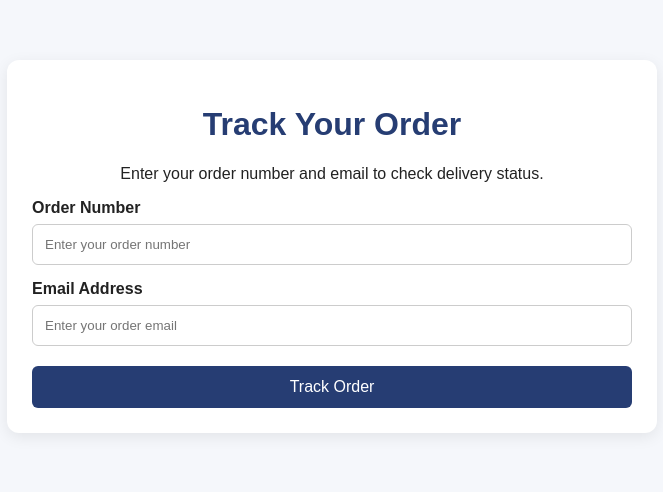
After one commit to Muthulakshmi1995/django-ecommerce-shoe-website, a Django app: page /track-order/ in a window 1280 px wide. The commit adds this page. Shown: the top 492 px of the page, without its empty margins (308-971 px from the left). Run offline with Django 5.2, Linux system fonts and the light colour scheme.

Commit message:
Add order tracking and my orders

```diff
--- a/config/settings.py
+++ b/config/settings.py
@@ -1,7 +1,9 @@
 import os
+from dotenv import load_dotenv
 from pathlib import Path
 
 BASE_DIR = Path(__file__).resolve().parent.parent
+load_dotenv(BASE_DIR / ".env")
 SECRET_KEY = os.environ.get("DJANGO_SECRET_KEY", "django-insecure-stepup-local-development-only-change-before-deploy")
 DEBUG = os.environ.get("DJANGO_DEBUG", "1") == "1"
 
--- a/requirements.txt
+++ b/requirements.txt
@@ -3,3 +3,4 @@ Pillow>=10.0
 razorpay>=1.4.2
 gunicorn>=23.0
 whitenoise>=6.9
+python-dotenv>=1.0
--- a/store/urls.py
+++ b/store/urls.py
@@ -20,5 +20,8 @@ urlpatterns = [
     path("checkout/", views.checkout, name="checkout"),
     path("payment/verify/", views.verify_payment, name="verify_payment"),
     path("order/success/<int:order_id>/", views.order_success, name="order_success"),
+    path("track-order/", views.track_order, name="track_order"),
+    path("my-account/", views.my_account, name="my_account"),
+path("my-orders/", views.my_orders, name="my_orders"),
         path("<slug:slug>/", views.category, name="category_short"),
 ]
--- a/store/views.py
+++ b/store/views.py
@@ -5,6 +5,7 @@ from django.conf import settings
 from django.contrib.auth import authenticate, login, logout
 from django.contrib.auth.forms import UserCreationForm
 from django.contrib import messages
+from django.contrib.auth.decorators import login_required
 from django.core.management import call_command
 from django.db import transaction
 from django.http import JsonResponse
@@ -290,7 +291,31 @@ def verify_payment(request):
 def order_success(request, order_id):
     order = get_object_or_404(Order, pk=order_id)
     return render(request, "store/order_success.html", {"order": order})
+def track_order(request):
+    order = None
+    error = ""
 
+    if request.method == "POST":
+        order_number = request.POST.get("order_number", "").strip()
+        email = request.POST.get("email", "").strip()
+
+        if order_number.isdigit():
+            order = Order.objects.filter(
+                pk=int(order_number),
+                email__iexact=email
+            ).first()
+
+        if order is None:
+            error = "Order not found. Please check your order number and email."
+
+    return render(
+        request,
+        "store/track_order.html",
+        {
+            "order": order,
+            "error": error,
+        }
+    )
 
 def customer_login(request):
     if request.user.is_authenticated:
@@ -325,3 +350,19 @@ def customer_logout(request):
     logout(request)
     messages.info(request, "You have been logged out.")
     return redirect("store:home")
+@login_required
+def my_account(request):
+    return render(request, "store/my_account.html")
+
+
+@login_required
+def my_orders(request):
+    orders = Order.objects.filter(
+        user=request.user
+    ).order_by("-created_at")
+
+    return render(
+        request,
+        "store/my_orders.html",
+        {"orders": orders}
+    )
--- /dev/null
+++ b/templates/store/track_order.html
@@ -0,0 +1,197 @@
+<!DOCTYPE html>
+<html lang="en">
+<head>
+    <meta charset="UTF-8">
+    <meta name="viewport" content="width=device-width, initial-scale=1.0">
+    <title>Track Your Order</title>
+
+    <style>
+        body {
+            font-family: Arial, sans-serif;
+            background: #f5f7fb;
+            margin: 0;
+            padding: 30px 15px;
+            color: #222;
+        }
+
+        .container {
+            max-width: 600px;
+            margin: 30px auto;
+            background: white;
+            padding: 25px;
+            border-radius: 12px;
+            box-shadow: 0 4px 15px rgba(0, 0, 0, 0.08);
+        }
+
+        h1, h2 {
+            text-align: center;
+            color: #263d73;
+        }
+
+        label {
+            display: block;
+            margin-top: 15px;
+            font-weight: bold;
+        }
+
+        input {
+            width: 100%;
+            box-sizing: border-box;
+            padding: 12px;
+            margin-top: 7px;
+            border: 1px solid #ccc;
+            border-radius: 6px;
+        }
+
+        button {
+            width: 100%;
+            padding: 12px;
+            margin-top: 20px;
+            background: #263d73;
+            color: white;
+            border: none;
+            border-radius: 6px;
+            cursor: pointer;
+            font-size: 16px;
+        }
+
+        button:hover {
+            background: #182951;
+        }
+
+        .error {
+            background: #ffe8e8;
+            color: #a40000;
+            padding: 12px;
+            border-radius: 6px;
+            margin-top: 15px;
+        }
+
+        .order-details {
+            margin-top: 25px;
+            padding: 18px;
+            background: #f1f7ff;
+            border-radius: 8px;
+        }
+
+        .status {
+            color: #187343;
+            font-weight: bold;
+            font-size: 20px;
+        }
+
+        .steps {
+            margin-top: 20px;
+            padding-left: 20px;
+            line-height: 2;
+        }
+
+        .current {
+            color: #187343;
+            font-weight: bold;
+        }
+    </style>
+</head>
+
+<body>
+    <div class="container">
+        <h1>Track Your Order</h1>
+        <p style="text-align:center;">
+            Enter your order number and email to check delivery status.
+        </p>
+
+        <form method="post">
+            {% csrf_token %}
+
+            <label for="order_number">Order Number</label>
+            <input
+                type="number"
+                id="order_number"
+                name="order_number"
+                min="1"
+                required
+                placeholder="Enter your order number"
+            >
+
+            <label for="email">Email Address</label>
+            <input
+                type="email"
+                id="email"
+                name="email"
+                required
+                placeholder="Enter your order email"
+            >
+
+            <button type="submit">Track Order</button>
+        </form>
+
+        {% if error %}
+            <div class="error">{{ error }}</div>
+        {% endif %}
+
+        {% if order %}
+            <div class="order-details">
+                <h2>Order #{{ order.pk }}</h2>
+
+                <p>
+                    <strong>Customer:</strong>
+                    {{ order.customer_name }}
+                </p>
+
+                <p>
+                    <strong>Order Date:</strong>
+                    {{ order.created_at|date:"d M Y, h:i A" }}
+                </p>
+
+                <p>
+                    <strong>Total:</strong>
+                    ₹{{ order.total }}
+                </p>
+
+                <p>
+                    Current Status:
+                    <span class="status">
+                        {{ order.get_status_display }}
+                    </span>
+                </p>
+
+                <h3>Delivery Progress</h3>
+
+                <ol class="steps">
+                    <li class="{% if order.status == 'pending' or order.status == 'paid' or order.status == 'processing' or order.status == 'packed' or order.status == 'shipped' or order.status == 'in_transit' or order.status == 'out_for_delivery' or order.status == 'delivered' %}current{% endif %}">
+                        Order Placed
+                    </li>
+
+                    <li class="{% if order.status == 'paid' or order.status == 'processing' or order.status == 'packed' or order.status == 'shipped' or order.status == 'in_transit' or order.status == 'out_for_delivery' or order.status == 'delivered' %}current{% endif %}">
+                        Payment Confirmed
+                    </li>
+
+                    <li class="{% if order.status == 'processing' or order.status == 'packed' or order.status == 'shipped' or order.status == 'in_transit' or order.status == 'out_for_delivery' or order.status == 'delivered' %}current{% endif %}">
+                        Processing
+                    </li>
+
+                    <li class="{% if order.status == 'packed' or order.status == 'shipped' or order.status == 'in_transit' or order.status == 'out_for_delivery' or order.status == 'delivered' %}current{% endif %}">
+                        Packed
+                    </li>
+
+                    <li class="{% if order.status == 'shipped' or order.status == 'in_transit' or order.status == 'out_for_delivery' or order.status == 'delivered' %}current{% endif %}">
+                        Shipped
+                    </li>
+
+                    <li class="{% if order.status == 'in_transit' or order.status == 'out_for_delivery' or order.status == 'delivered' %}current{% endif %}">
+                        In Transit
+                    </li>
+
+                    <li class="{% if order.status == 'out_for_delivery' or order.status == 'delivered' %}current{% endif %}">
+                        Out for Delivery
+                    </li>
+
+                    <li class="{% if order.status == 'delivered' %}current{% endif %}">
+                        Delivered
+                    </li>
+                </ol>
+            </div>
+        {% endif %}
+    </div>
+</body>
+</html>
```
Also changed, not shown: store/models.py (+19 -6 lines), templates/store/base.html (+19 -4 lines), templates/store/my_account.html (added, +87 -0 lines), templates/store/my_orders.html (added, +117 -0 lines), store/migrations/0002_alter_order_status.py (added), 1 other file.
